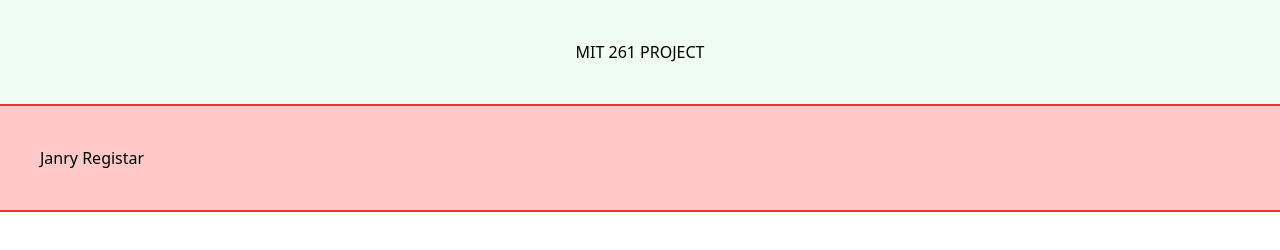
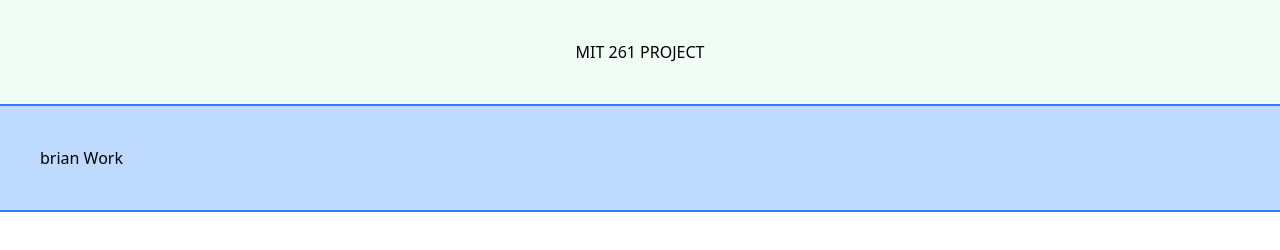
Before and after one commit to orbitsdev/sample-project, a plain HTML site: page index.html in a window 1280 px wide. Drawn offline with nearby package versions, Linux system fonts and the light colour scheme.

Commit message:
brian woprks

```diff
--- a/index.html
+++ b/index.html
@@ -8,6 +8,6 @@
 </head>
 <body>
     <h1 class="p-10 text-center bg-green-50">MIT 261 PROJECT</h1>
-    <section class="bg-red-200 border-t-2 border-b-2 border-red-500  p-10">Janry Registar</section>
+    <section class="bg-blue-200 border-t-2 border-b-2 border-blue-500  p-10">brian Work</section>
 </body>
 </html>
```
